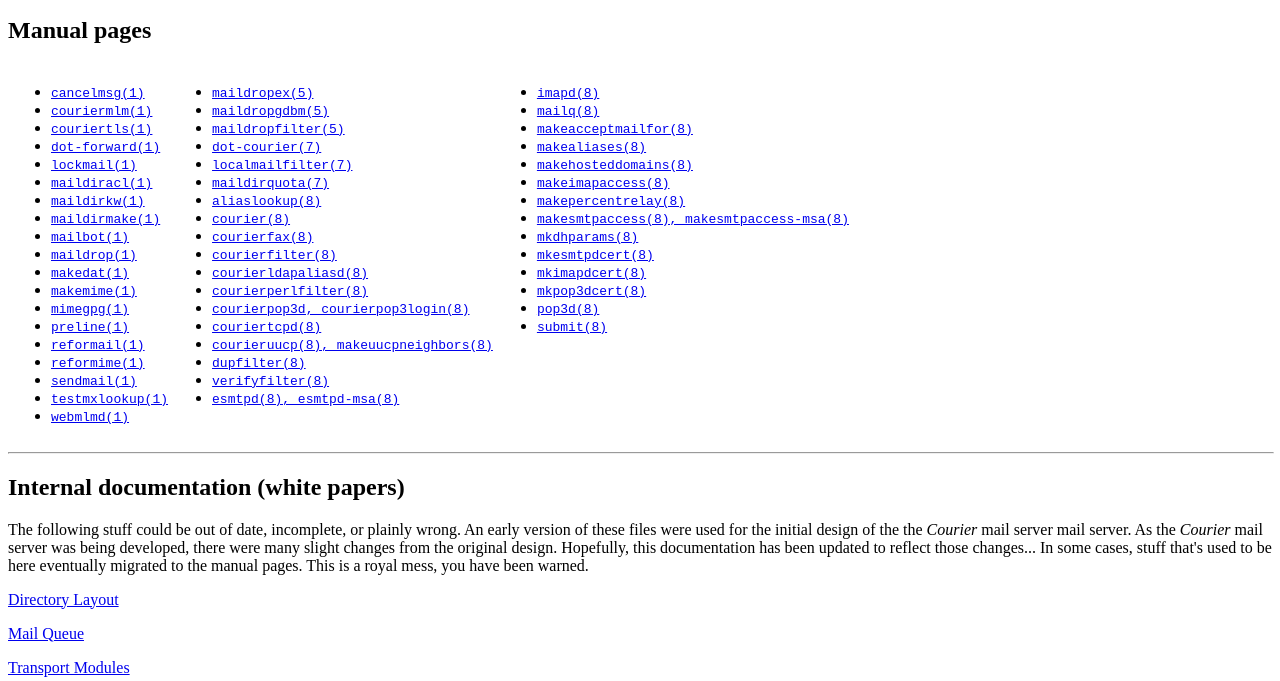
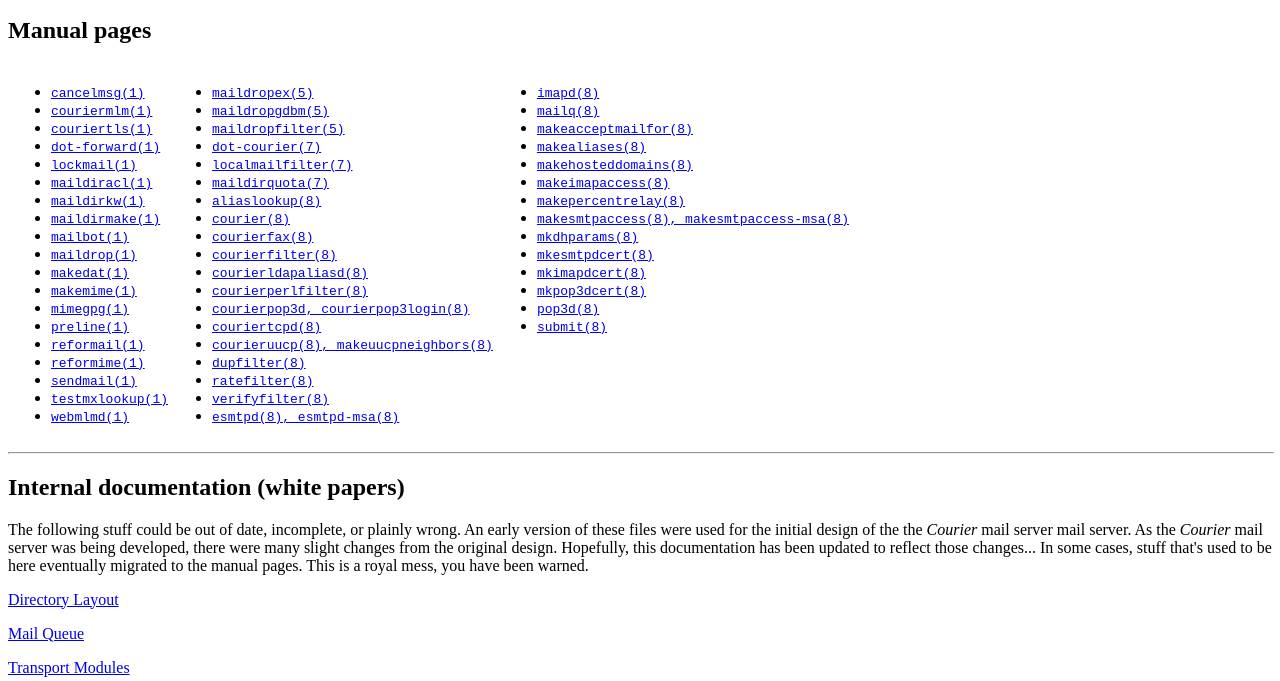
Before and after one commit to svarshavchik/courier, a plain HTML site: page courier/courier/doc/documentation.html in a window 1280 px wide. Shown: the part 119-800 px from the top of the page. Drawn offline with Linux system fonts and the light colour scheme.

Commit message:
Bump versions.

```diff
--- a/courier/courier/doc/documentation.html
+++ b/courier/courier/doc/documentation.html
@@ -139,6 +139,9 @@
             "dupfilter.html">dupfilter(8)</a></code></li>
 
             <li><code><a href=
+            "ratefilter.html">ratefilter(8)</a></code></li>
+
+            <li><code><a href=
             "verifyfilter.html">verifyfilter(8)</a></code></li>
 
             <li><code><a href="esmtpd.html">esmtpd(8),
```
Also changed, not shown: 6 other files.
